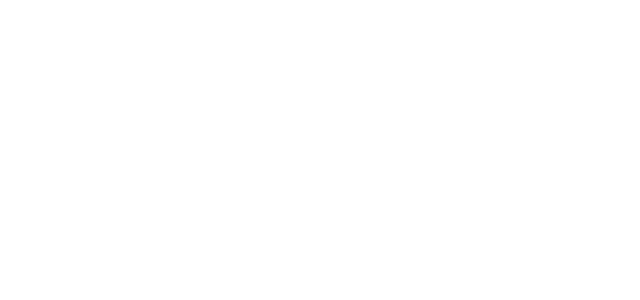
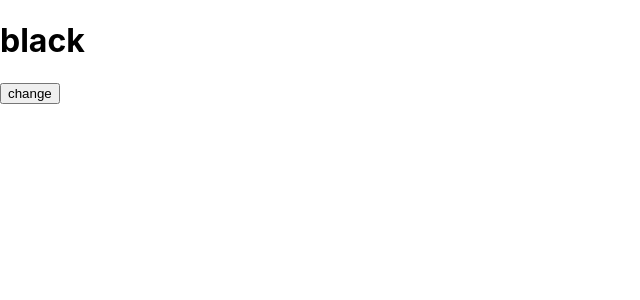
Before and after one commit to austin-keith-vigo/games-website, a React (Create React App) app in the folder games-website/: page / in a window 1280 px wide. Shown: the top 300 px of the page, without its empty margins (0-640 px from the left). Built offline with nearby package versions, Linux system fonts and the light colour scheme.

Commit message:
redux is done
- redux is setup
- put test components for reference

```diff
--- /dev/null
+++ b/games-website/src/Actions/index.js
@@ -0,0 +1,3 @@
+export {
+    changeLabelColor
+} from './testAction';
--- /dev/null
+++ b/games-website/src/Actions/testAction.js
@@ -0,0 +1,10 @@
+import {
+    TEST_ACTION
+} from './types';
+
+export const  changeLabelColor = () => {
+    return {
+        type: TEST_ACTION,
+        payload: "blue"
+    };
+};
--- /dev/null
+++ b/games-website/src/Actions/types.js
@@ -0,0 +1 @@
+export const TEST_ACTION = 'testAction';
--- a/games-website/src/App.js
+++ b/games-website/src/App.js
@@ -1,11 +1,25 @@
 import React from 'react';
+
+// Redux imports
+import { connect } from 'react-redux';
+
+// Components
+import {
+  HelloWorldLabel,
+  ChangeLabelButton
+} from './Components';
 
 const App = () => {
   return (
     <div>
-
+      <HelloWorldLabel/>
+      <ChangeLabelButton/>
     </div>
   );
 }
 
+const buttonPressed = () => {
+  console.log("Test");
+}
+
 export default App;
--- /dev/null
+++ b/games-website/src/Components/ChangeLabelButton.js
@@ -0,0 +1,19 @@
+import React, { Component } from 'react';
+
+// Redux imports
+import { connect } from 'react-redux';
+import { changeLabelColor } from './../Actions';
+
+class ChangeLabelButton extends Component {
+    render() {
+        return(
+            <button onClick={()=>{this.props.changeLabelColor()}}>change</button>
+        );
+    }
+}
+
+const actions = {
+    changeLabelColor
+};
+
+export default connect(null, actions)(ChangeLabelButton);
--- /dev/null
+++ b/games-website/src/Components/HelloWorldLabel.js
@@ -0,0 +1,19 @@
+import React, { Component } from 'react';
+import { connect } from 'react-redux';
+
+class HelloWorldLabel extends Component{
+    render() {
+        return(
+            <h1>{this.props.labelColor}</h1>
+        );
+    }
+}
+
+const mapStateToProps = state => {
+    console.log(state);
+    return({
+        labelColor: state.main.labelColor
+    });
+}
+
+export default connect(mapStateToProps)(HelloWorldLabel);
--- /dev/null
+++ b/games-website/src/Components/index.js
@@ -0,0 +1,7 @@
+import HelloWorldLabel from './HelloWorldLabel';
+import ChangeLabelButton from './ChangeLabelButton';
+
+export {
+    HelloWorldLabel,
+    ChangeLabelButton
+};
--- a/games-website/src/Reducers/mainReducer.js
+++ b/games-website/src/Reducers/mainReducer.js
@@ -1,7 +1,15 @@
-const INITIAL_STATE = {}
+import {
+    TEST_ACTION
+} from './../Actions/types';
+
+const INITIAL_STATE = {
+    labelColor: "black"
+};
 
 export default (state = INITIAL_STATE, action) => {
     switch(action.type) {
+        case TEST_ACTION:
+            return{...state, labelColor: action.payload};
         default:
             return {...state};
     };
```
